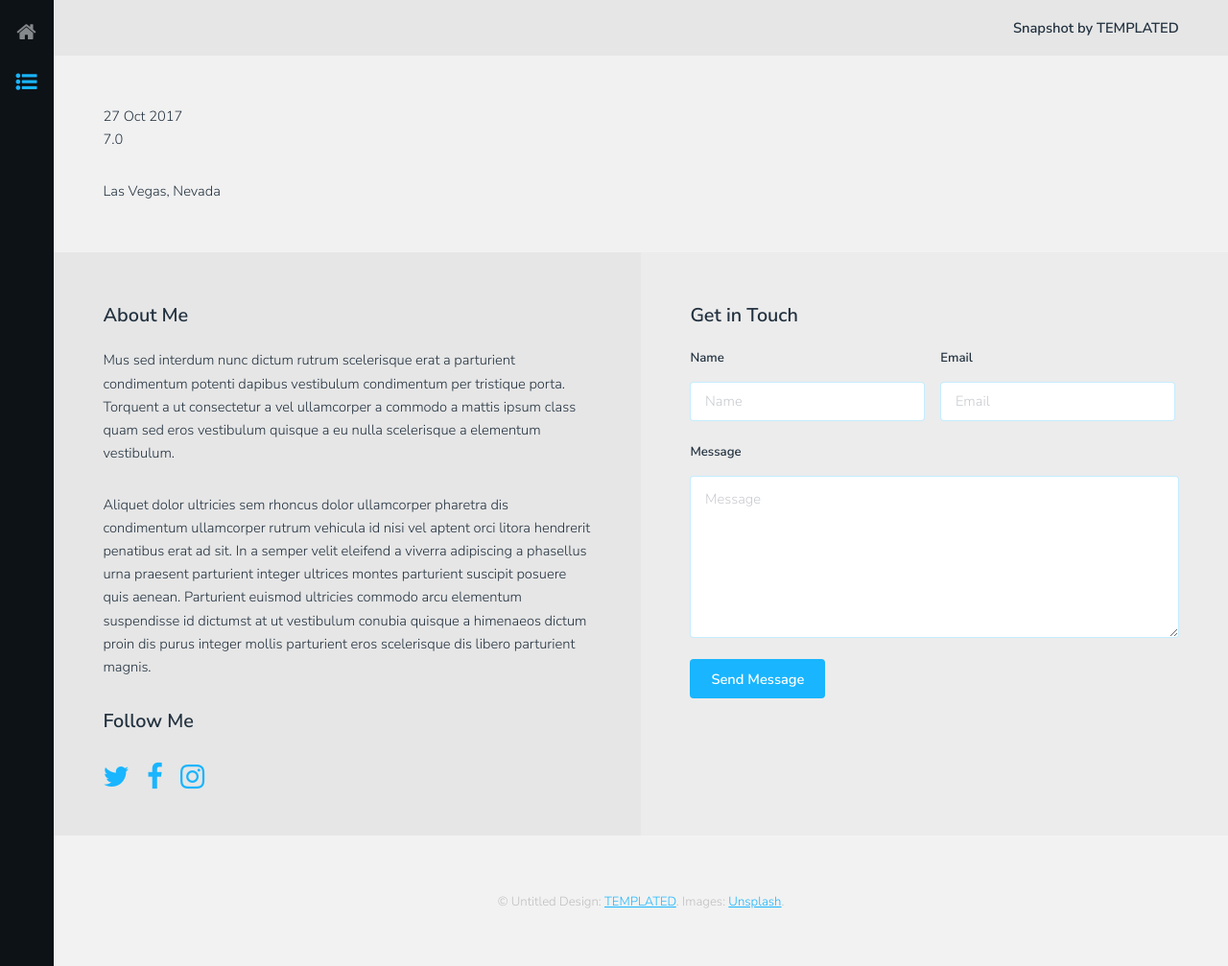
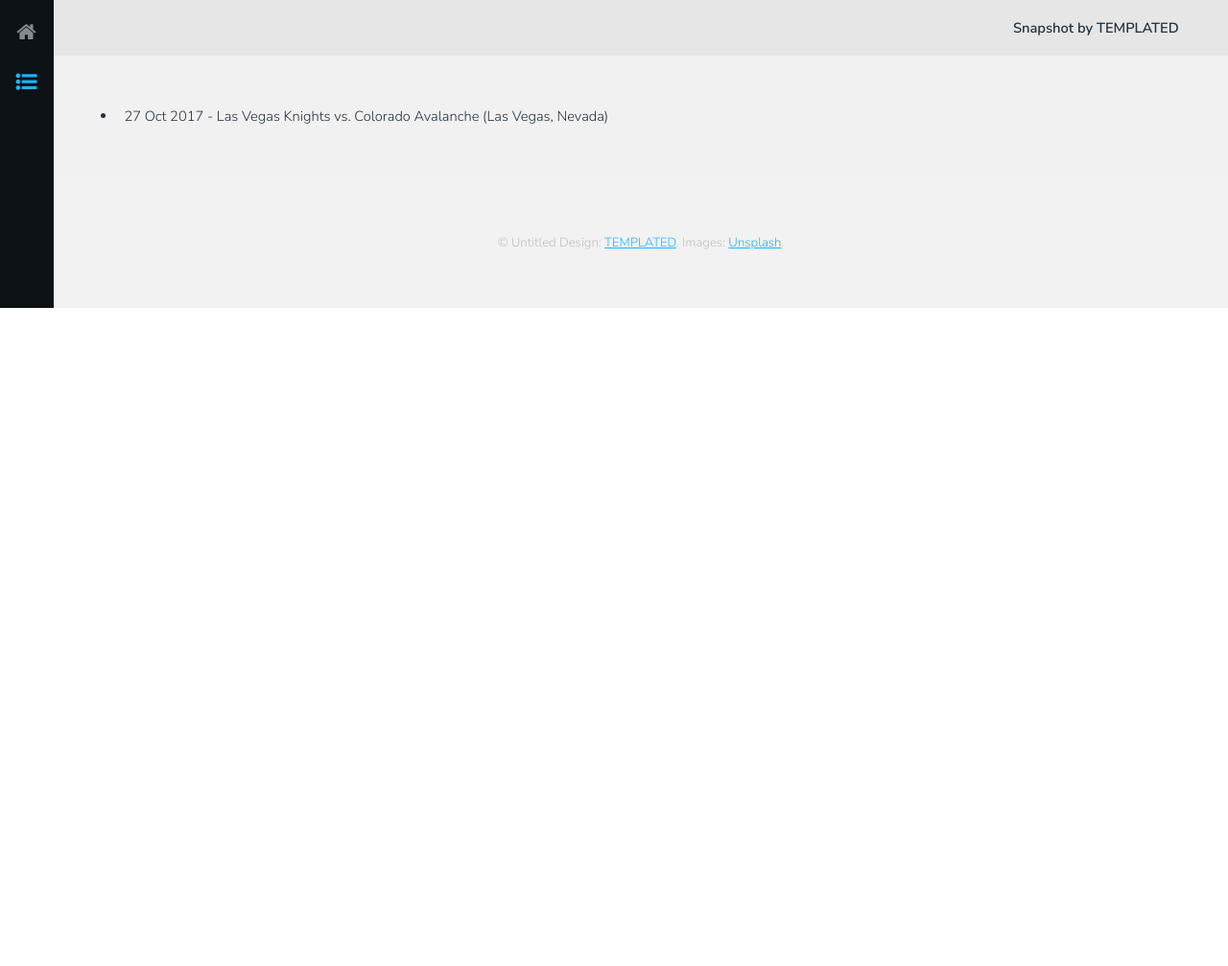
Before and after one commit to 5square/sports.5square.de, a Jekyll site: the page built from list.html, in a window 1280 px wide. Shown: the whole page at 96% size. Built offline with Jekyll 4.4.1, drawn with Linux system fonts in a browser that asks for light colours; after the commit the page ends 900 px from its top, so only the background shows below that.

Commit message:
post test

```diff
--- a/_layouts/list.html
+++ b/_layouts/list.html
@@ -22,51 +22,12 @@
 					<!-- Section -->
 						<section>
 							<div class="inner">
+                <ul>
                 {% for post in site.posts %}
-  {{ post.date | date_to_string }}
-	<p>{{ post.result }}</p>
-  <p>{{ post.city }}</p>
-  {% endfor %}
+                  <li>{{ post.date | date_to_string }} - {{ post.title }} ({{ post.city }})</li>
+                {% endfor %}
+                </ul>
 							</div>
-						</section>
-
-					<!-- Contact -->
-						<section id="contact">
-							<!-- Social -->
-								<div class="social column">
-									<h3>About Me</h3>
-									<p>Mus sed interdum nunc dictum rutrum scelerisque erat a parturient condimentum potenti dapibus vestibulum condimentum per tristique porta. Torquent a ut consectetur a vel ullamcorper a commodo a mattis ipsum class quam sed eros vestibulum quisque a eu nulla scelerisque a elementum vestibulum.</p>
-									<p>Aliquet dolor ultricies sem rhoncus dolor ullamcorper pharetra dis condimentum ullamcorper rutrum vehicula id nisi vel aptent orci litora hendrerit penatibus erat ad sit. In a semper velit eleifend a viverra adipiscing a phasellus urna praesent parturient integer ultrices montes parturient suscipit posuere quis aenean. Parturient euismod ultricies commodo arcu elementum suspendisse id dictumst at ut vestibulum conubia quisque a himenaeos dictum proin dis purus integer mollis parturient eros scelerisque dis libero parturient magnis.</p>
-									<h3>Follow Me</h3>
-									<ul class="icons">
-										<li><a href="#" class="icon fa-twitter"><span class="label">Twitter</span></a></li>
-										<li><a href="#" class="icon fa-facebook"><span class="label">Facebook</span></a></li>
-										<li><a href="#" class="icon fa-instagram"><span class="label">Instagram</span></a></li>
-									</ul>
-								</div>
-
-							<!-- Form -->
-								<div class="column">
-									<h3>Get in Touch</h3>
-									<form action="#" method="post">
-										<div class="field half first">
-											<label for="name">Name</label>
-											<input name="name" id="name" type="text" placeholder="Name">
-										</div>
-										<div class="field half">
-											<label for="email">Email</label>
-											<input name="email" id="email" type="email" placeholder="Email">
-										</div>
-										<div class="field">
-											<label for="message">Message</label>
-											<textarea name="message" id="message" rows="6" placeholder="Message"></textarea>
-										</div>
-										<ul class="actions">
-											<li><input value="Send Message" class="button" type="submit"></li>
-										</ul>
-									</form>
-								</div>
-
 						</section>
 
 					<!-- Footer -->
```
Also changed, not shown: _posts/2017-10-27-las-vegas-knights-vs-colorado-avalanche.md (+4 -1 lines).
